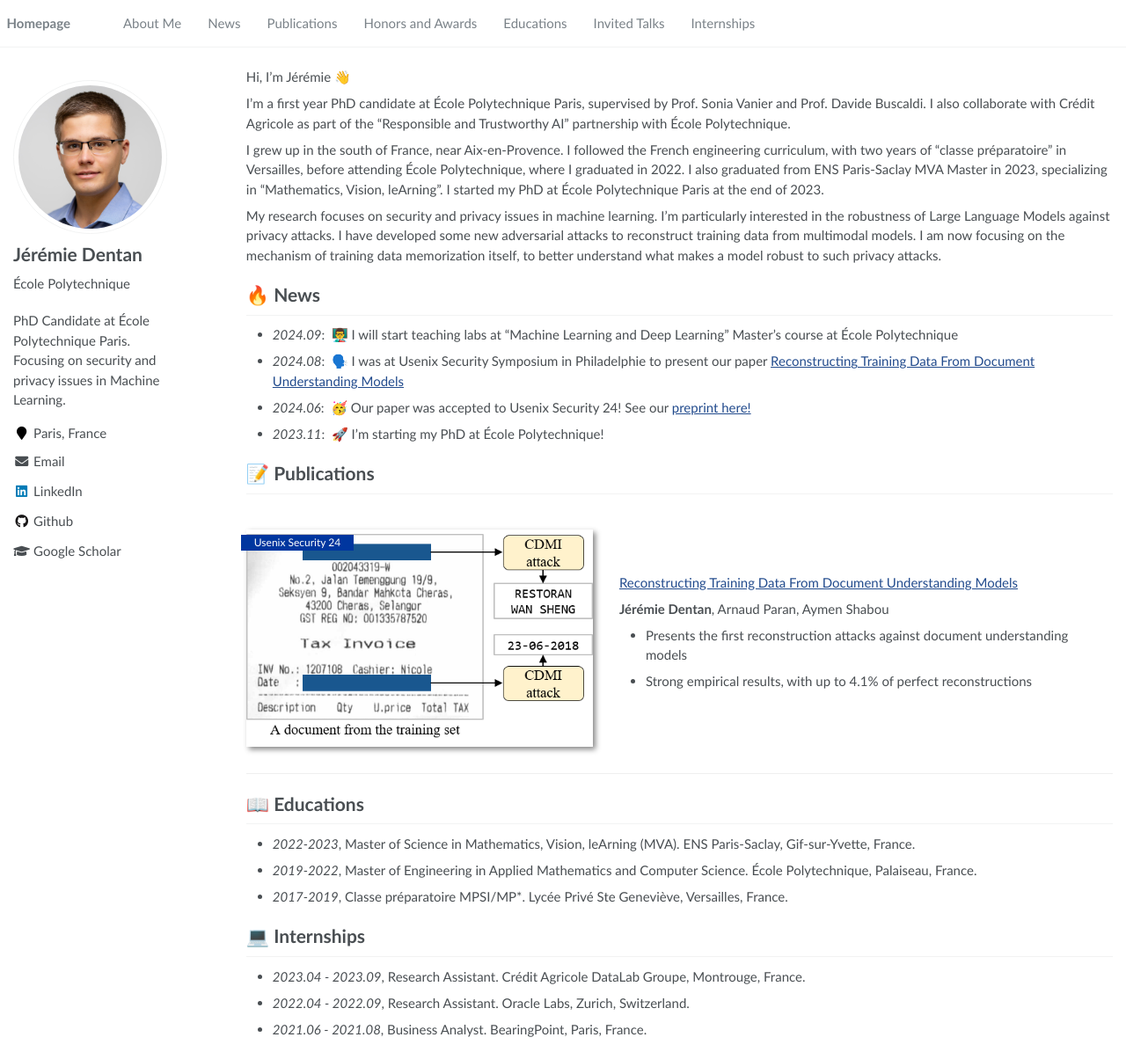
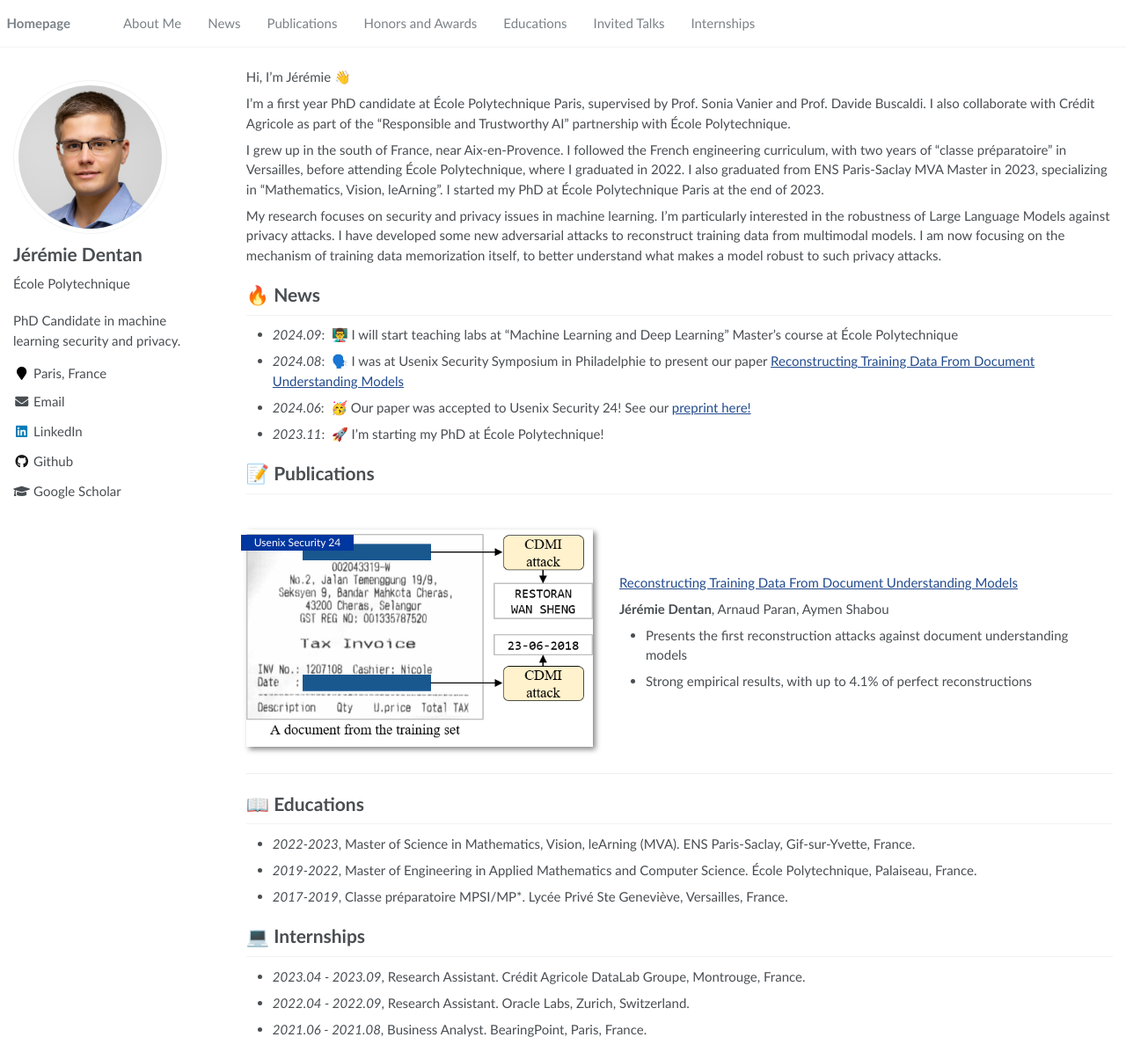
Before and after one commit to DentanJeremie/DentanJeremie.github.io, a Jekyll site: the page built from _pages/about.md, in a window 1280 px wide and 1196 px high. Shown: the whole window at 88% size. Built offline with Jekyll 4.4.1, drawn with Linux system fonts in a browser that asks for light colours.

Commit message:
Updated description

```diff
--- a/_config.yml
+++ b/_config.yml
@@ -7,7 +7,7 @@
 
 # Site Settings
 title                    : "Jérémie Dentan"
-description              : "PhD Candidate at École Polytechnique Paris. Focusing on security and privacy issues in Machine Learning."
+description              : "PhD Candidate in machine learning security and privacy."
 repository               : "DentanJeremie/DentanJeremie.github.io"
 google_scholar_stats_use_cdn : true
 
```
